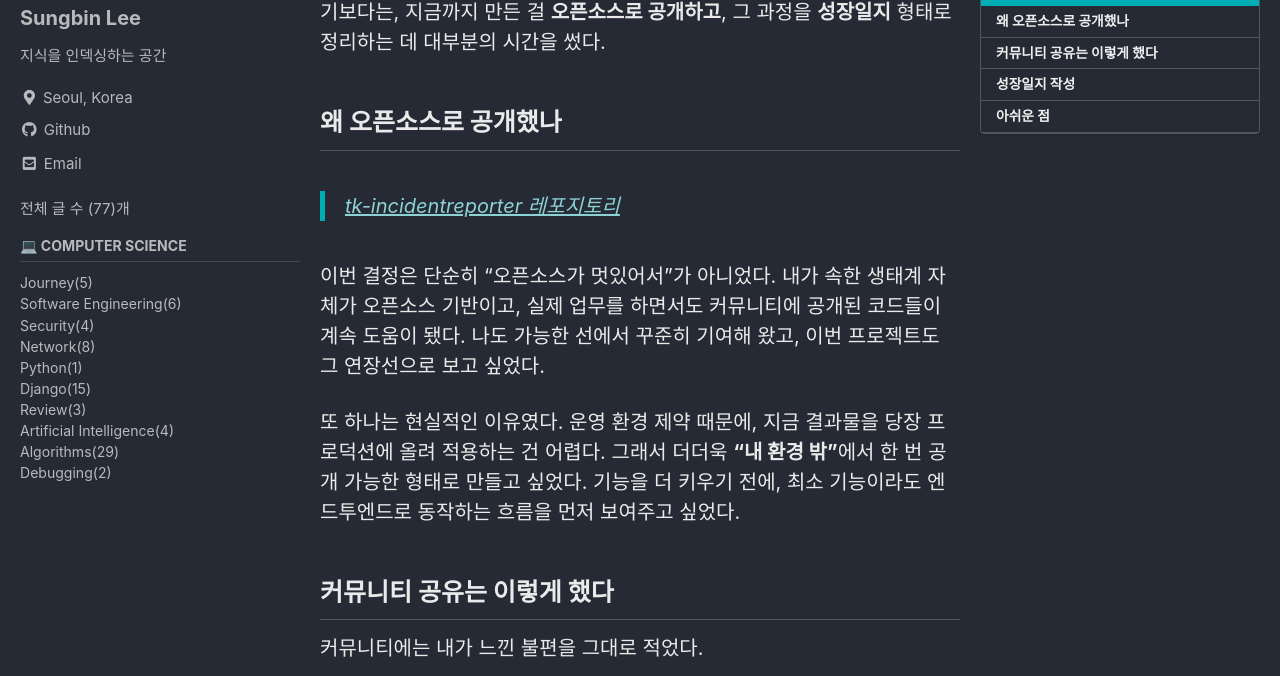
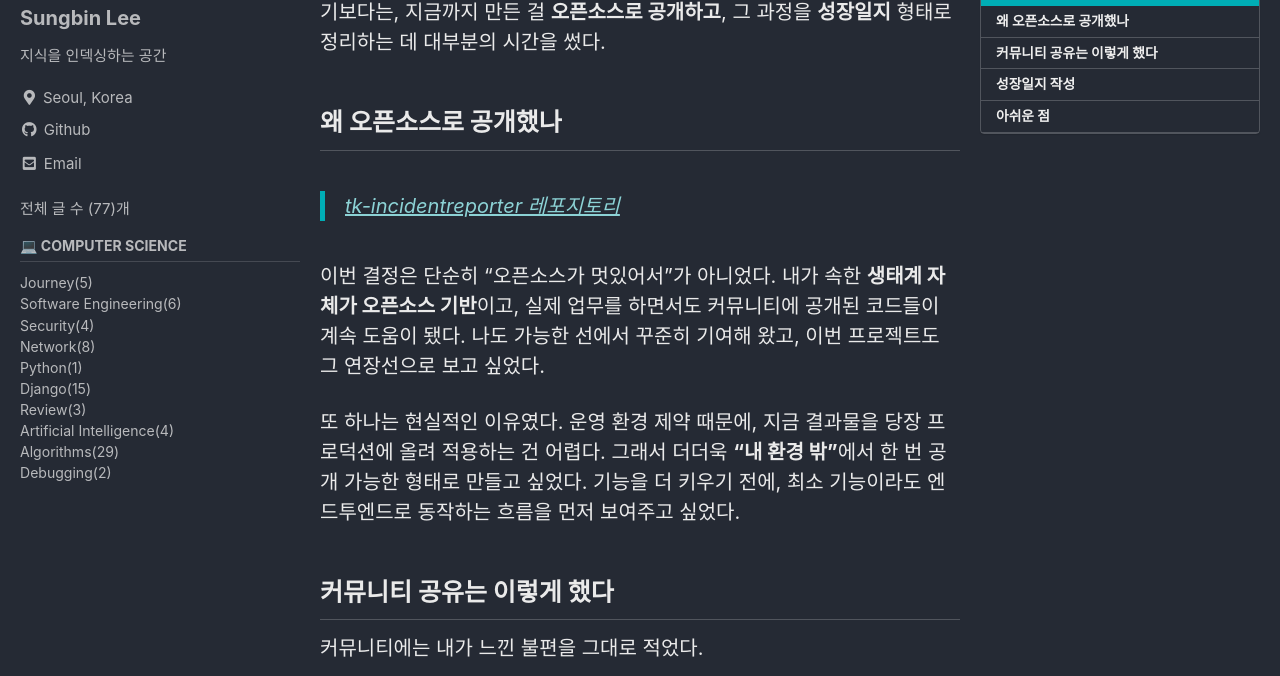
Before and after one commit to sungbinlee/tech.sungbinlee.dev, a Jekyll site: the page built from _posts/Journey/2026-01-17-토스-러너스하이2기-4주차.md, in a window 1280 px wide and 900 px high, cut to the strip 224-900 px from the top of the window. Built offline with Jekyll 4.4.1, drawn with Linux system fonts in a browser that asks for light colours; cached includes are drawn as plain includes; comment, search, counter and statistics services are not loaded; some of the changed text lies outside the part shown.

Commit message:
4주차 회고 수정

```diff
--- a/_posts/Journey/2026-01-17-토스-러너스하이2기-4주차.md
+++ b/_posts/Journey/2026-01-17-토스-러너스하이2기-4주차.md
@@ -15,7 +15,7 @@ toc_sticky: true
 ## 왜 오픈소스로 공개했나
 > [tk-incidentreporter 레포지토리](https://github.com/sungbinlee/tk-incidentreporter)
 
-이번 결정은 단순히 “오픈소스가 멋있어서”가 아니었다. 내가 속한 생태계 자체가 오픈소스 기반이고, 실제 업무를 하면서도 커뮤니티에 공개된 코드들이 계속 도움이 됐다. 나도 가능한 선에서 꾸준히 기여해 왔고, 이번 프로젝트도 그 연장선으로 보고 싶었다.
+이번 결정은 단순히 “오픈소스가 멋있어서”가 아니었다. 내가 속한 **생태계 자체가 오픈소스 기반**이고, 실제 업무를 하면서도 커뮤니티에 공개된 코드들이 계속 도움이 됐다. 나도 가능한 선에서 꾸준히 기여해 왔고, 이번 프로젝트도 그 연장선으로 보고 싶었다.
 
 또 하나는 현실적인 이유였다. 운영 환경 제약 때문에, 지금 결과물을 당장 프로덕션에 올려 적용하는 건 어렵다. 그래서 더더욱 **“내 환경 밖”**에서 한 번 공개 가능한 형태로 만들고 싶었다. 기능을 더 키우기 전에, 최소 기능이라도 엔드투엔드로 동작하는 흐름을 먼저 보여주고 싶었다.
 
```
Also changed, not shown: other parts of _posts/Journey/2026-01-17-토스-러너스하이2기-4주차.md (+1 -1 lines).
